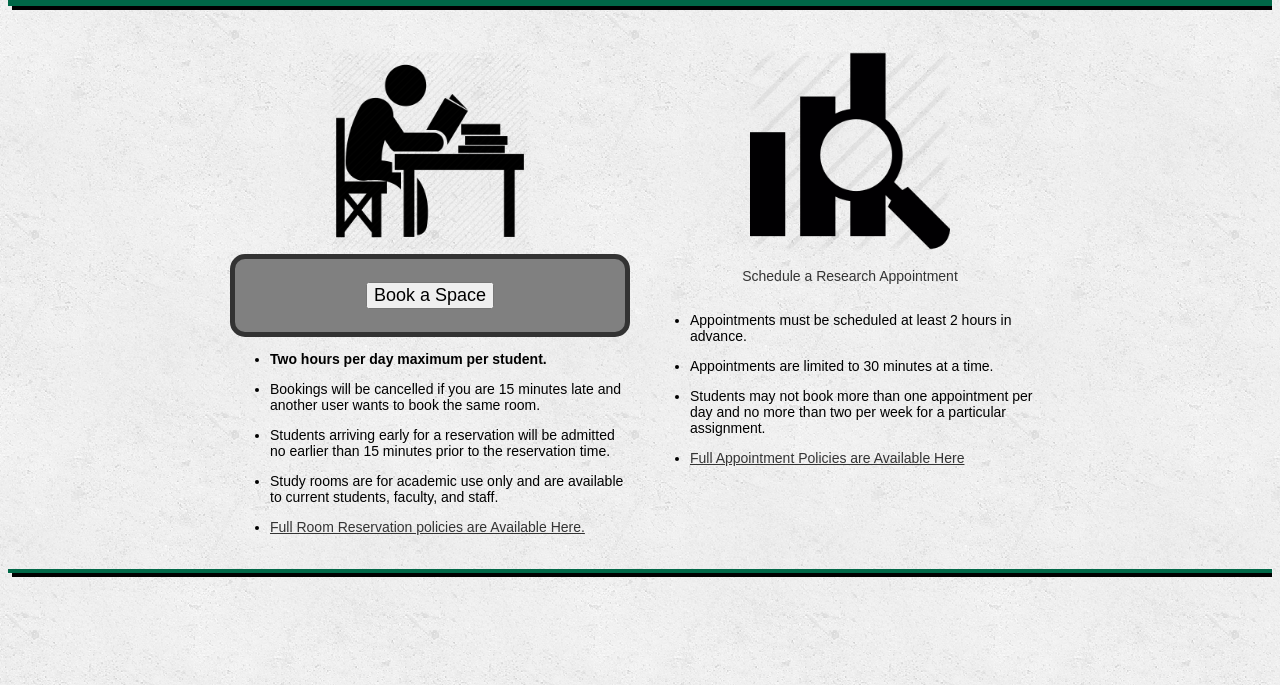
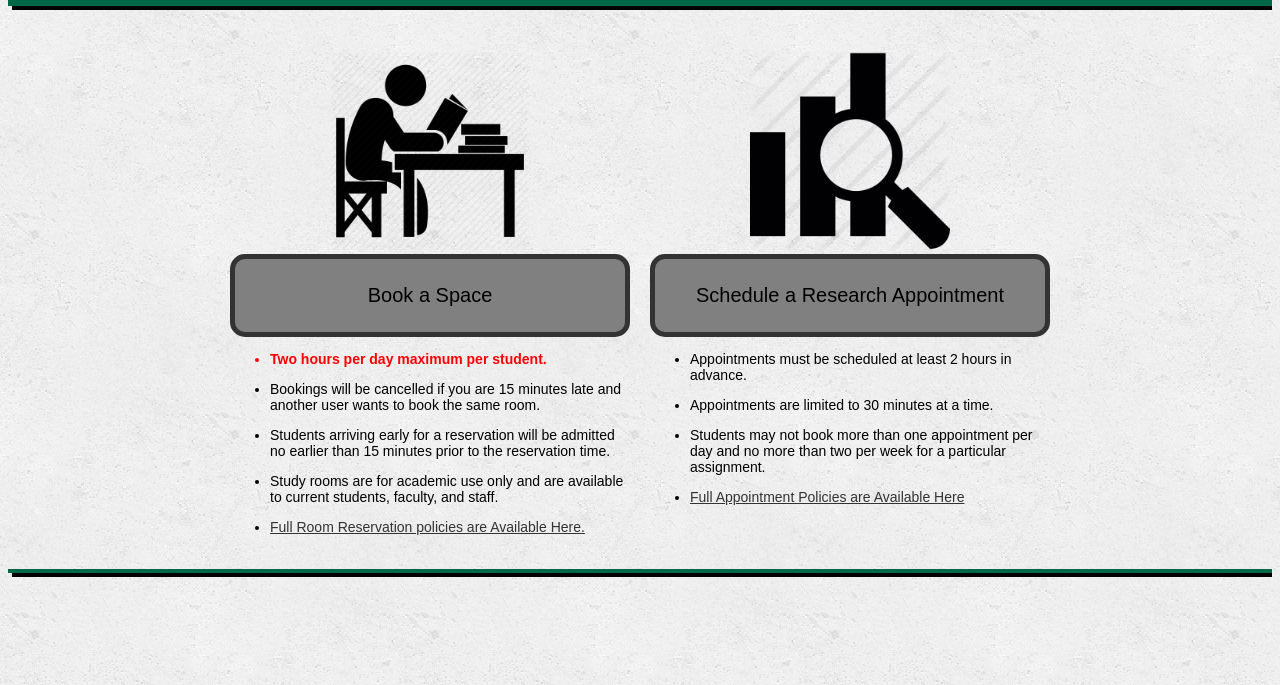
Before and after one commit to cfortner88/Scheduler, a plain HTML site: page cpcc/index.html in a window 1280 px wide. Shown: the part 123-808 px from the top of the page. Drawn offline with nearby package versions, Linux system fonts and the light colour scheme; a script that the page names is missing.

Commit message:
Update style.css

```diff
--- a/cpcc/style.css
+++ b/cpcc/style.css
@@ -4,8 +4,18 @@
   -moz-border-radius: 15px;
   -webkit-border-radius: 15px;
   border: 5px solid #333333;
+  padding: 4px;
+  font-size: 20px !important;
+}
+
+.imgButton2 {
+  text-align:center;
+  background-color: #808080;
+  -moz-border-radius: 15px;
+  -webkit-border-radius: 15px;
+  border: 5px solid #333333;
   padding: 5px;
-  font-size: 18px !important;
+  font-size: 20px !important;
 }
 
 table.center {
@@ -85,3 +95,18 @@ html {
     overflow: hidden;
     height: 100%;
 }
+#eq_1967 {
+  background-color: transparent;
+  background-repeat:no-repeat;
+  border: none;
+  cursor:pointer;
+  overflow: hidden;
+  cursor: pointer;
+  outline: none;
+}
+.red{
+    color:red;
+}
+a.black{
+    color:black;
+}
```
